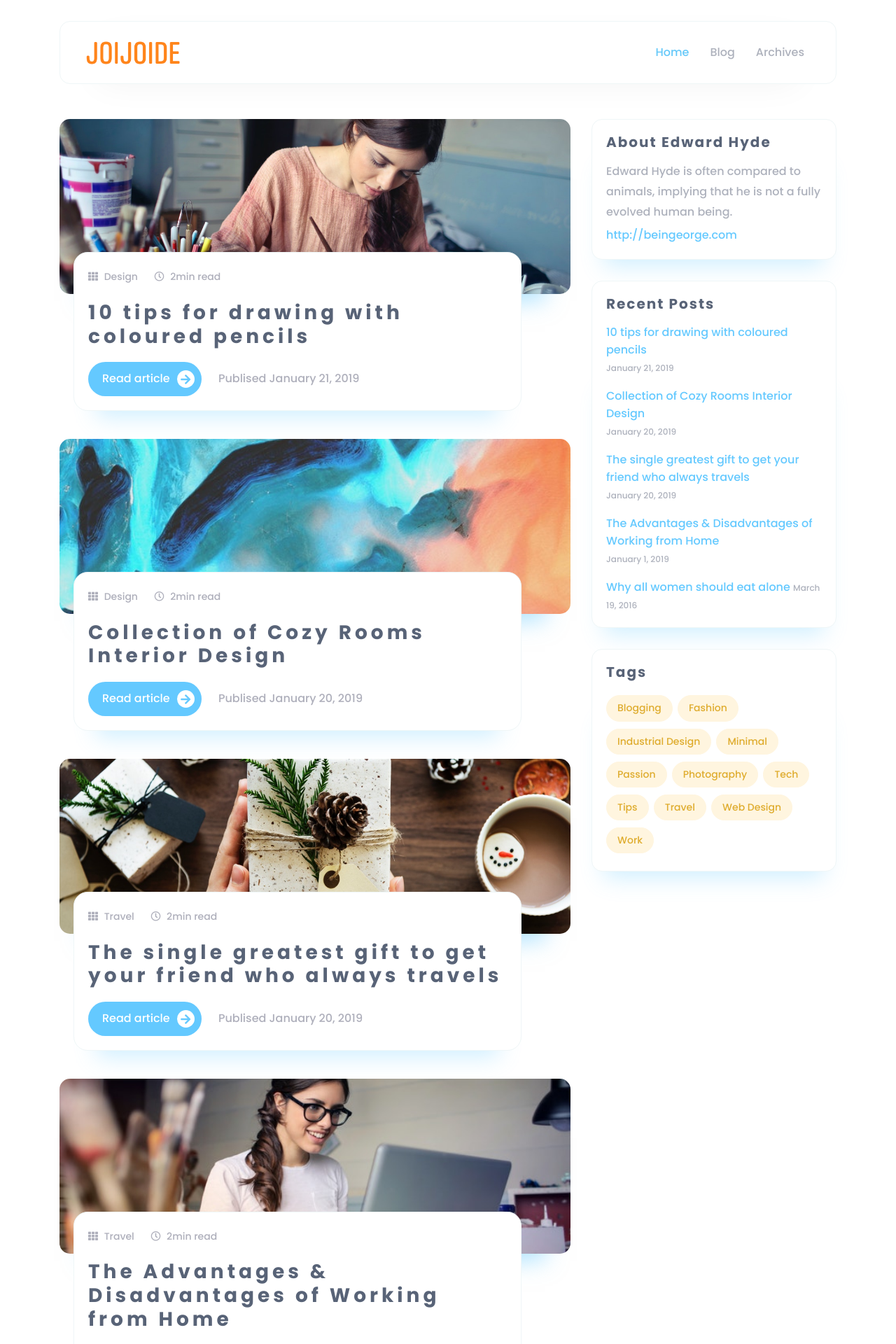
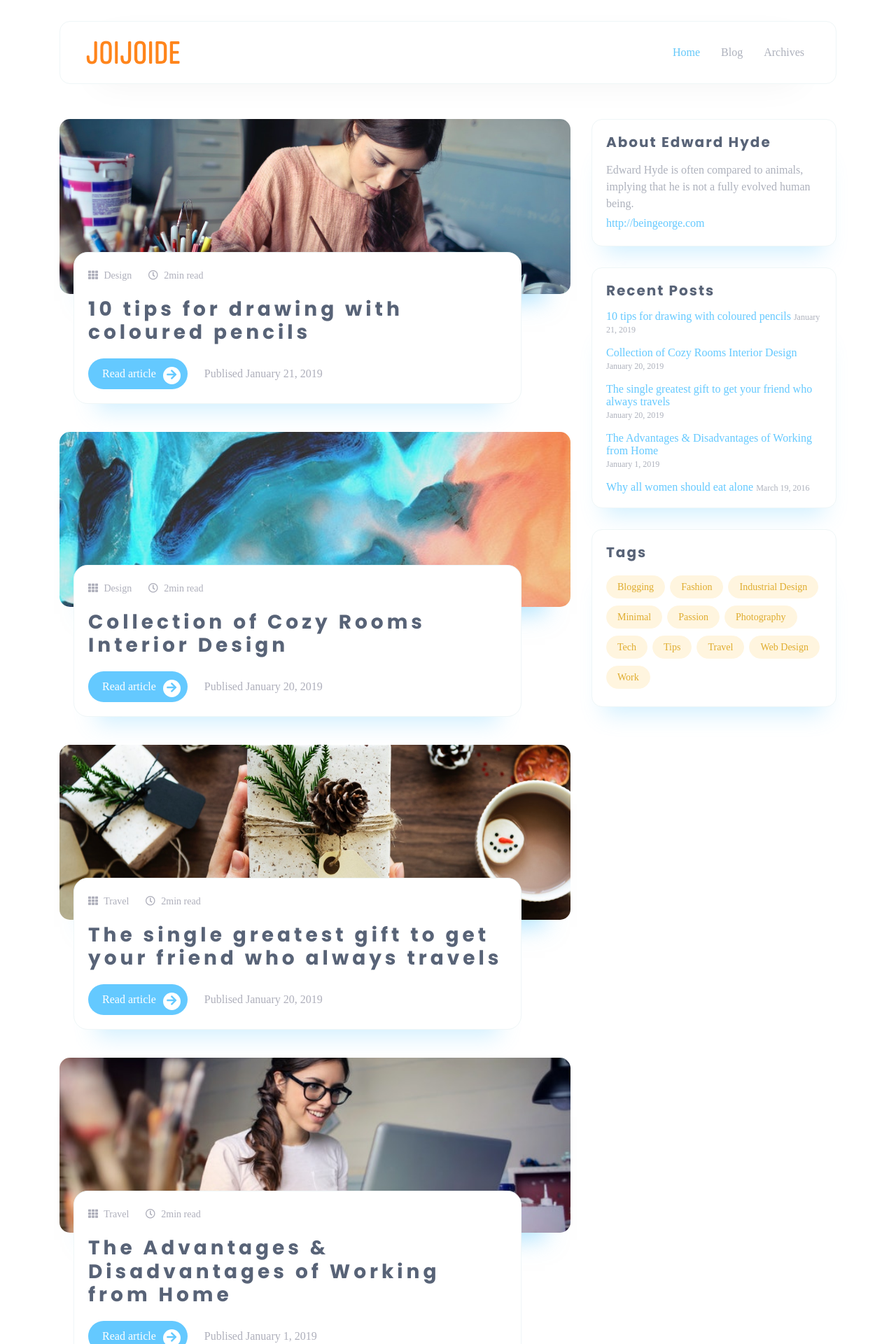
Before and after one commit to joijoide/joijoide.github.io, a Jekyll site: the page built from index.html, in a window 1280 px wide. Shown: the top 1920 px of the page at 70% size. Built offline with Jekyll 4.4.1, drawn with Linux system fonts in a browser that asks for light colours; the list of posts is cut into pages by our own code.

Commit message:
trying exchange book regular font

```diff
--- a/assets/css/style.css
+++ b/assets/css/style.css
@@ -34,7 +34,8 @@
 @import url(https://fonts.googleapis.com/css?family=Poppins:200,300,400,500,600,700,800,900);
 
 body {
-    font: 500 16px/1.8 'Poppins', sans-serif;
+    /*font: 500 16px/1.8 'Poppins', sans-serif; */
+    font-family:"Exchange Book Regular" !important;
     color: #586377;
     overflow-x: hidden;
 }
```
